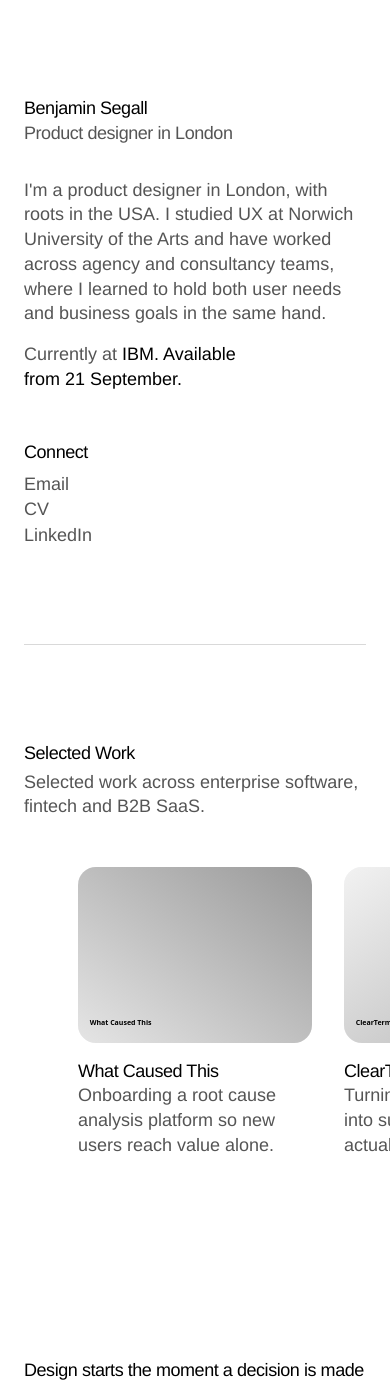
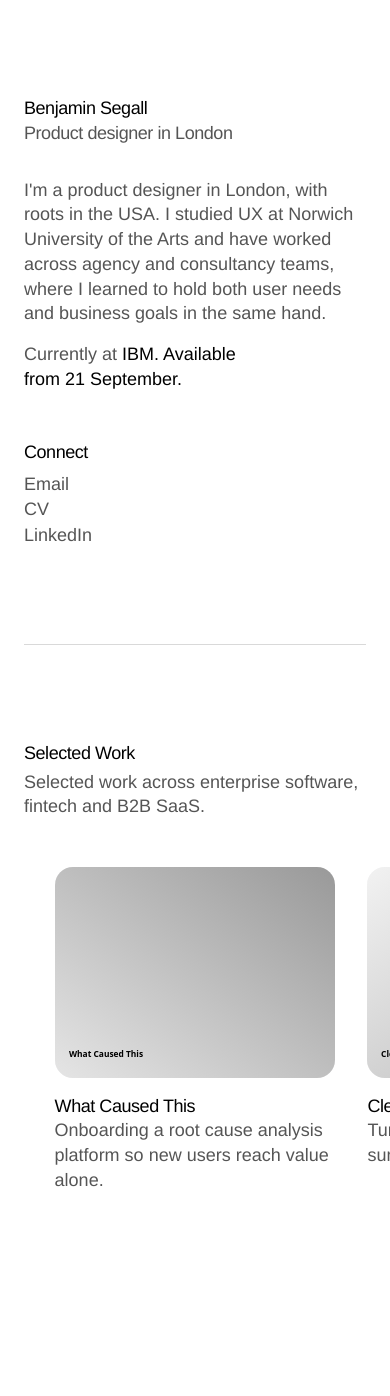
Before and after one commit to benasegall/portfolio, a Next.js app: page / in a window 390 px wide. Shown: the top 1396 px of the page. Built offline with nearby package versions, Linux system fonts and the light colour scheme.

Commit message:
feat: adjust card width for better responsiveness
Increased card width to optimize layout on larger screens

Co-authored-by: Benjamin Segall <90004425+benasegall@users.noreply.github.com>

```diff
--- a/components/portfolio/projects.tsx
+++ b/components/portfolio/projects.tsx
@@ -5,7 +5,7 @@ import type { Project } from "@/lib/portfolio-data"
 import { projects } from "@/lib/portfolio-data"
 import { ProjectModal } from "./project-modal"
 
-const CARD_WIDTH = "min(640px, 60vw)"
+const CARD_WIDTH = "min(768px, 72vw)"
 
 export function Projects() {
   const [active, setActive] = useState<Project | null>(null)
```
